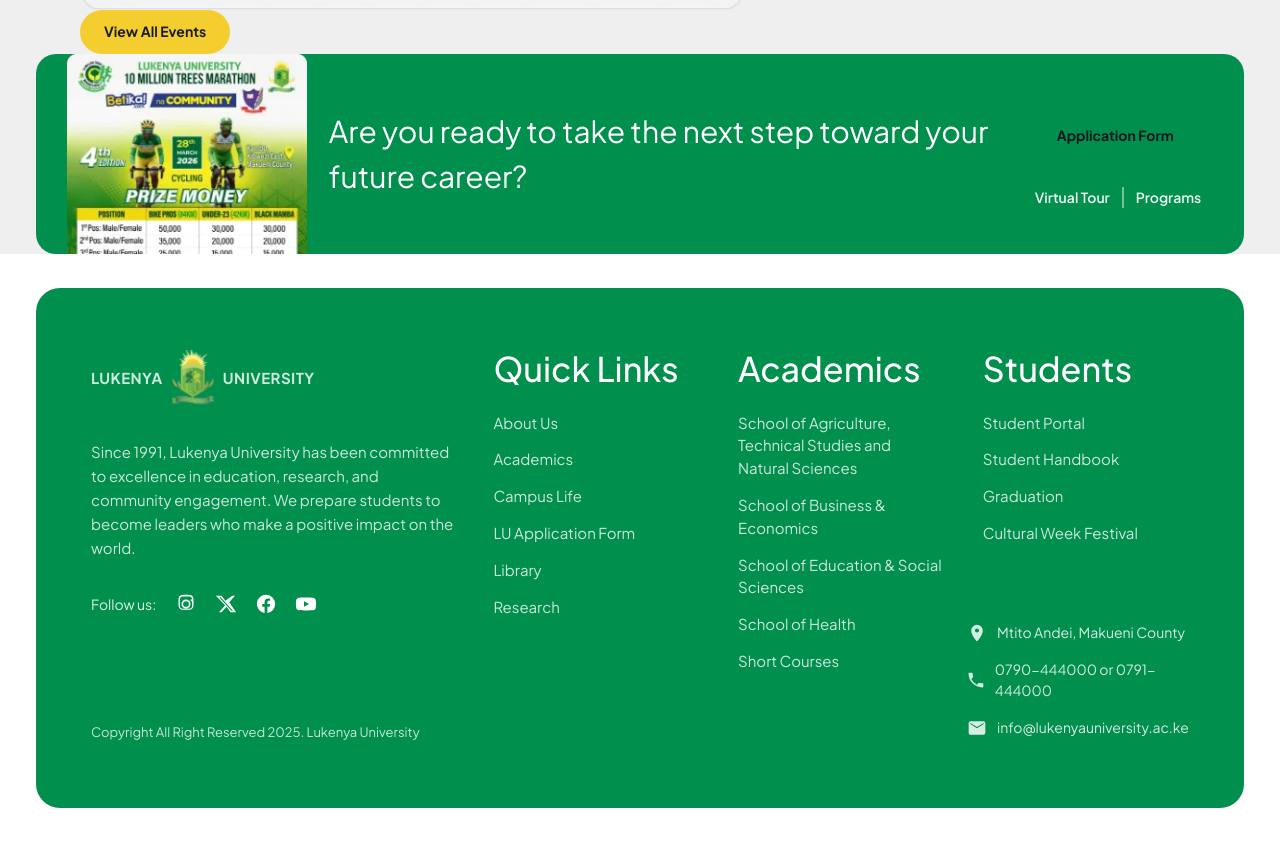
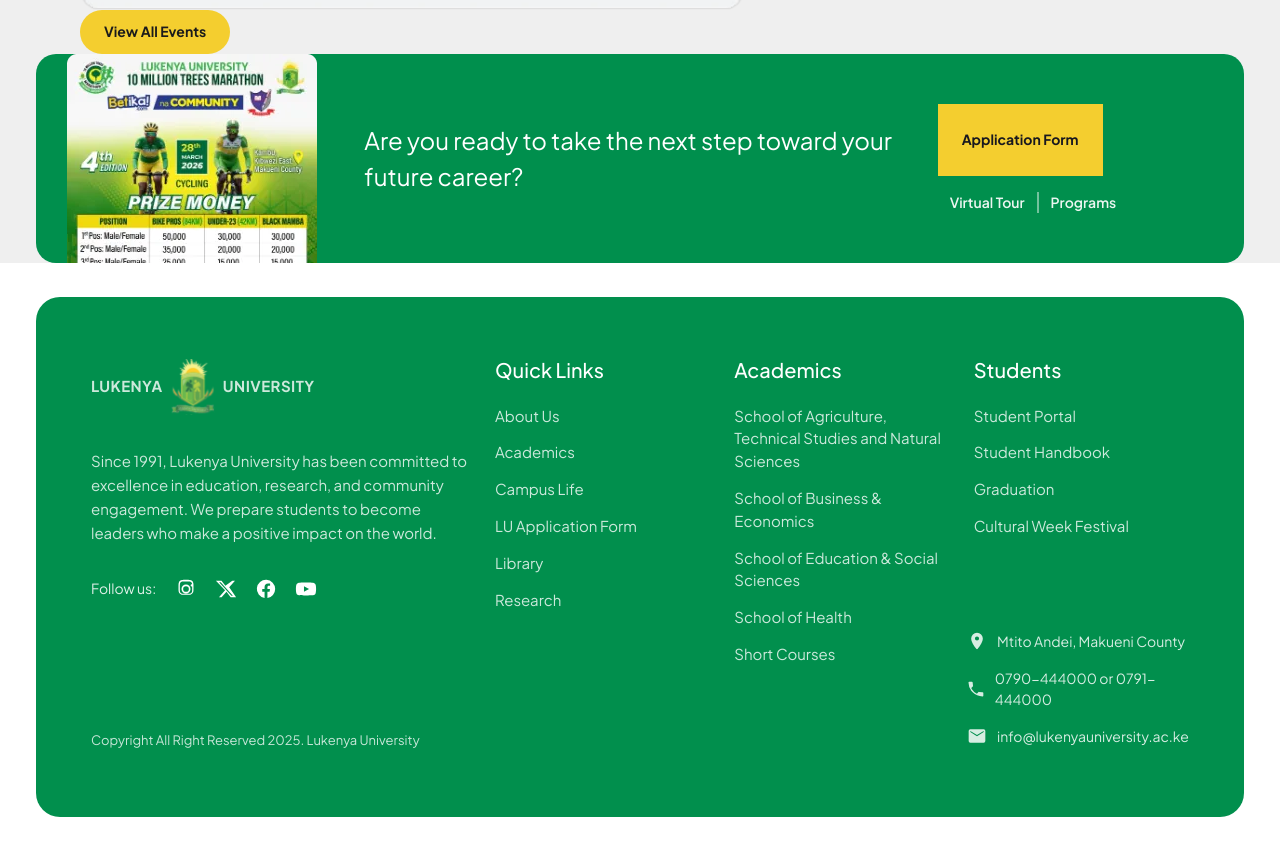
Before and after one commit to michaelmbugua-me/lukenya_uni, an Angular app: page / in a window 1280 px wide. Shown: the part 6677-7528 px from the top of the page. Built offline with nearby package versions, Linux system fonts and the light colour scheme.

Commit message:
Clean up header and footer

```diff
--- a/src/app/home/home.css
+++ b/src/app/home/home.css
@@ -396,7 +396,7 @@
 .program-grid small {
   align-items: center;
   display: inline-flex;
-  font-size:clamp(14px,0.92vw,17px);
+  font-size:clamp(14px,0.95vw,17px);
   gap: 12px;
 }
 
@@ -614,18 +614,17 @@
 }
 
 .next-step {
-  align-items:center;
-  background:var(--green);
-  border-radius:20px;
-  display:grid;
-  gap:22px;
-  grid-template-columns:minmax(150px,240px) minmax(0,1fr) auto;
-  margin-bottom:34px;
-  overflow:hidden;
-  padding:0 clamp(18px,2.4vw,52px);
-  width:min(100% - 72px,1560px);
+  align-items: center;
+  background: var(--green);
+  border-radius: 20px;
+  display: grid;
+  gap: 22px;
+  grid-template-columns: minmax(120px, 1fr) minmax(180px, 2fr) minmax(120px, 1fr);
+  margin-bottom: 34px;
+  overflow: hidden;
+  padding: 0 clamp(18px, 2.4vw, 52px);
+  width: min(100% - 72px, 1560px);
 }
-
 .next-step img {
   height:100%;
   object-fit:cover;
@@ -633,7 +632,7 @@
 
 .next-step h2 {
   color:#ffffff;
-  font-size:clamp(30px,2.3vw,48px);
+  font-size: clamp(24px, 1.78vw, 48px);
   margin:0;
 }
 
@@ -660,10 +659,10 @@
 }
 
 .button.yellow-square {
+  background: var(--yellow);
   border-radius:0;
   justify-content:flex-start;
   min-height:72px;
-  padding:0 0 0 34px;
 }
 
 @media (max-width: 1040px) {
--- a/src/app/shared/footer/footer.css
+++ b/src/app/shared/footer/footer.css
@@ -7,7 +7,7 @@
   border-radius: 24px;
   color: #ffffff;
   display: grid;
-  gap: 46px clamp(30px, 3vw, 56px);
+  gap: 46px clamp(24px, 1vw, 56px);
   grid-template-columns: minmax(260px, 1.5fr) repeat(3, minmax(160px, 0.85fr));
   margin: 0 auto 34px;
   min-height: 520px;
@@ -31,7 +31,7 @@
 }
 
 .footer h3 {
-  font-size: clamp(34px, 1.7vw, 46px);
+  font-size: clamp(20px, 1.43vw, 46px);
   font-weight: 500;
   line-height: 1.1;
   margin: 0 0 10px;
@@ -39,14 +39,14 @@
 
 .footer a {
   color: rgba(255, 255, 255, 0.8);
-  font-size: clamp(15px, 0.92vw, 21px);
+  font-size: clamp(15px, 0.95vw, 21px);
   line-height: 1.52;
   text-decoration: none;
 }
 
 .brand.light {
   color: #ffffff;
-  font-size: clamp(30px, 1.85vw, 40px);
+  font-size: clamp(20px, 1.85vw, 40px);
   align-items: center;
   display: inline-flex;
   font-weight: 700;
--- a/src/styles.css
+++ b/src/styles.css
@@ -192,7 +192,7 @@
    =========================== */
 .hero-section {
   border-radius: 30px;
-  height: clamp(520px, 41.7vw, 800px);
+  height: clamp(520px, 41.43vw, 800px);
   margin: 0 clamp(24px, 4.16vw, 80px);
   overflow: hidden;
   position: relative;
```
